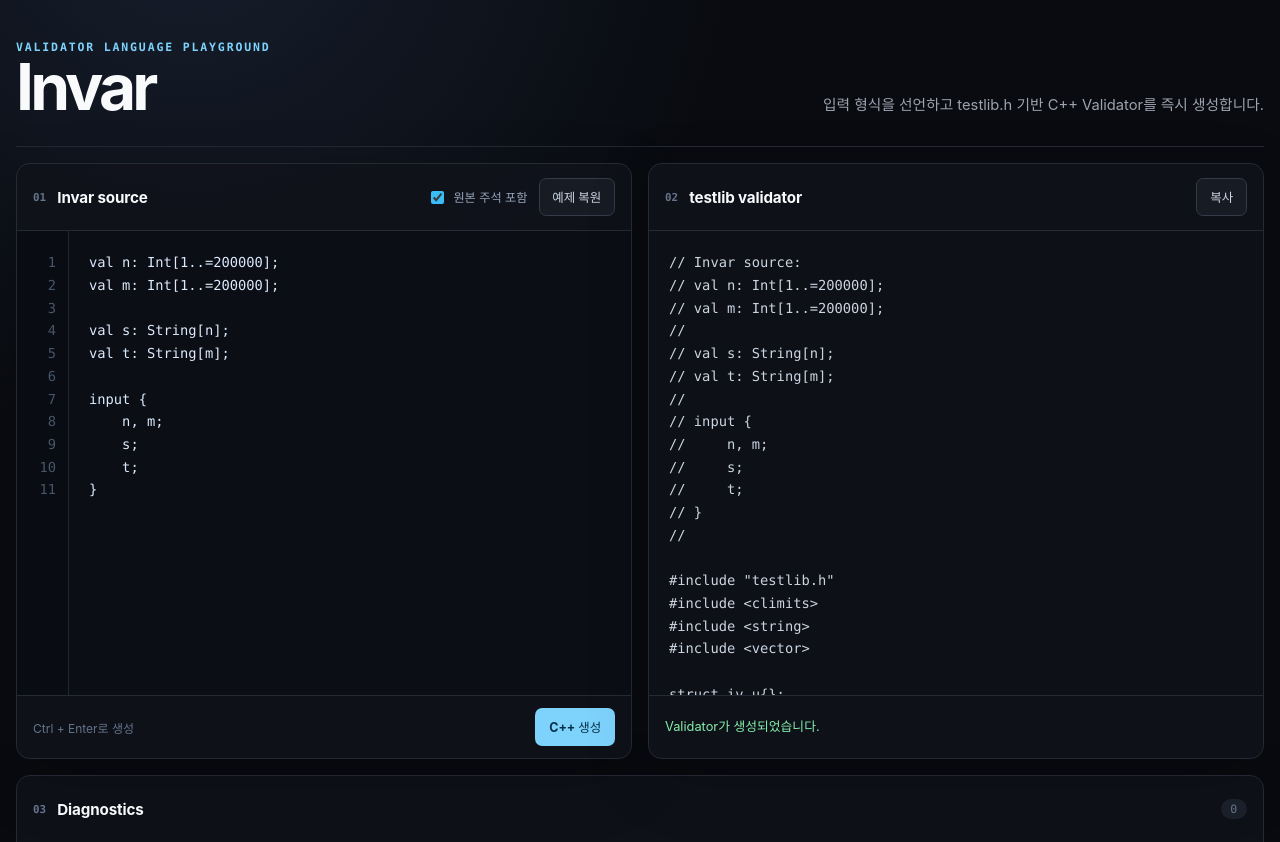
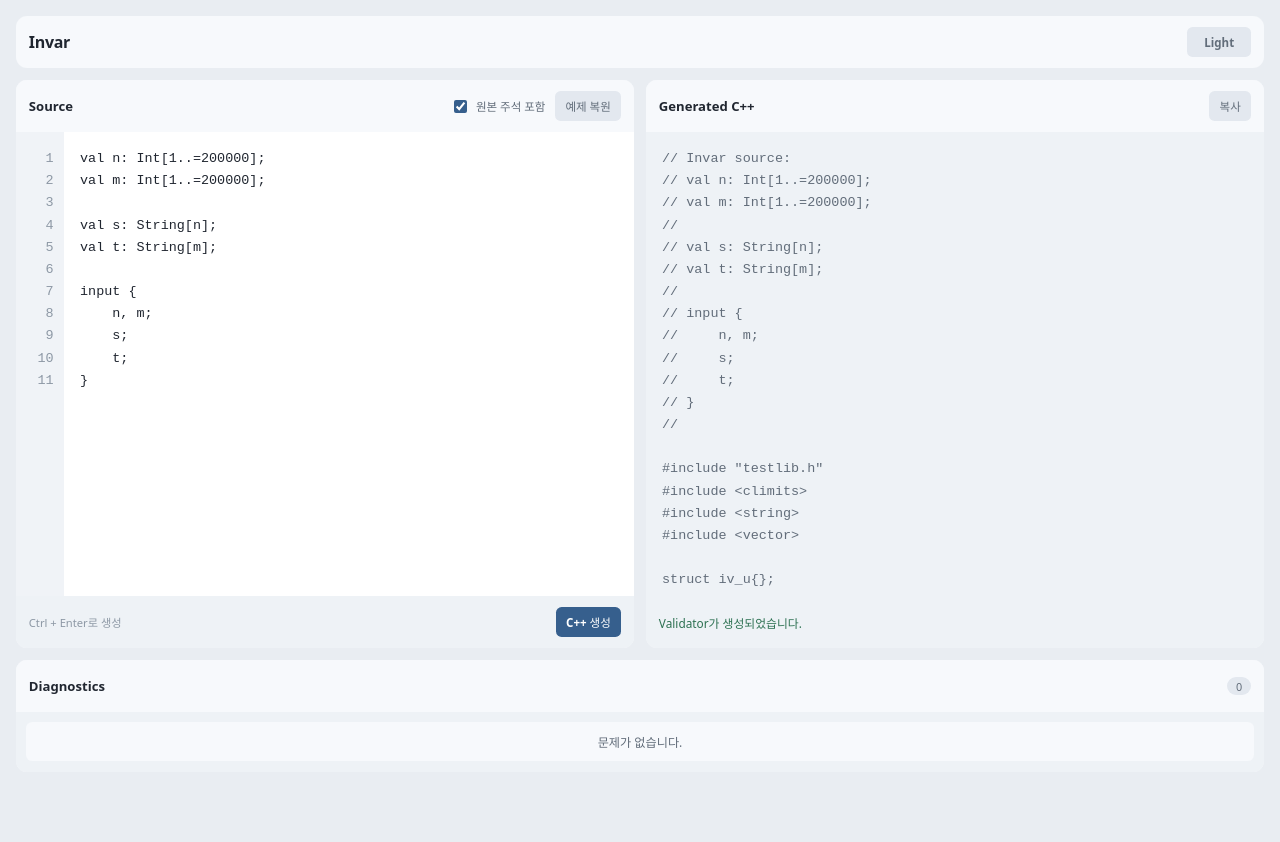
Before and after one commit to Cywohoy/Invar, a website built with Vite: page index.html in a window 1280 px wide. Shown: the top 842 px of the page. After the commit the page ends 812 px from the top, so only its background shows below. Built offline with nearby package versions, Linux system fonts and the light colour scheme; a web font is replaced by a local one.

Commit message:
change theme

```diff
--- a/src/main.ts
+++ b/src/main.ts
@@ -1,6 +1,7 @@
 import "./style.css";
 
 import { compile, type Diagnostic } from "./compiler";
+import { oppositeTheme, resolveTheme, type Theme } from "./theme";
 
 const EXAMPLE_SOURCE = `val n: Int[1..=200000];
 val m: Int[1..=200000];
@@ -21,23 +22,17 @@ if (app === null) {
 }
 
 app.innerHTML = `
-  <header class="site-header">
-    <div>
-      <p class="eyebrow">Validator language playground</p>
-      <h1>Invar</h1>
-    </div>
-    <p class="header-copy">
-      입력 형식을 선언하고 testlib.h 기반 C++ Validator를 즉시 생성합니다.
-    </p>
+  <header class="app-header">
+    <h1>Invar</h1>
+    <button id="theme-button" class="button button-secondary theme-button" type="button">
+      Theme
+    </button>
   </header>
 
   <main class="workspace">
     <section class="panel editor-panel" aria-labelledby="source-title">
       <div class="panel-header">
-        <div>
-          <span class="step">01</span>
-          <h2 id="source-title">Invar source</h2>
-        </div>
+        <h2 id="source-title">Source</h2>
         <div class="panel-actions">
           <label class="source-comment-option">
             <input id="source-comment-checkbox" type="checkbox" checked />
@@ -72,10 +67,7 @@ app.innerHTML = `
 
     <section class="panel output-panel" aria-labelledby="output-title">
       <div class="panel-header">
-        <div>
-          <span class="step">02</span>
-          <h2 id="output-title">testlib validator</h2>
-        </div>
+        <h2 id="output-title">Generated C++</h2>
         <button id="copy-button" class="button button-secondary" type="button" disabled>
           복사
         </button>
@@ -93,10 +85,7 @@ app.innerHTML = `
 
   <section class="diagnostics-section" aria-labelledby="diagnostics-title">
     <div class="diagnostics-heading">
-      <div>
-        <span class="step">03</span>
-        <h2 id="diagnostics-title">Diagnostics</h2>
-      </div>
+      <h2 id="diagnostics-title">Diagnostics</h2>
       <span id="diagnostic-count" class="diagnostic-count">0</span>
     </div>
     <ol id="diagnostics" class="diagnostics-list"></ol>
@@ -106,6 +95,7 @@ app.innerHTML = `
 const sourceEditor = element<HTMLTextAreaElement>("source-editor");
 const sourceLineNumbers = element<HTMLElement>("source-line-numbers");
 const outputEditor = element<HTMLTextAreaElement>("output-editor");
+const themeButton = element<HTMLButtonElement>("theme-button");
 const compileButton = element<HTMLButtonElement>("compile-button");
 const exampleButton = element<HTMLButtonElement>("example-button");
 const sourceCommentCheckbox = element<HTMLInputElement>("source-comment-checkbox");
@@ -116,6 +106,33 @@ const diagnosticsList = element<HTMLOListElement>("diagnostics");
 
 sourceEditor.value = EXAMPLE_SOURCE;
 let renderedLineCount = 0;
+const themePreference = window.matchMedia("(prefers-color-scheme: dark)");
+let currentTheme = resolveTheme(readStoredTheme(), themePreference.matches);
+
+function applyTheme(theme: Theme): void {
+  document.documentElement.dataset.theme = theme;
+  themeButton.textContent = theme === "dark" ? "Dark" : "Light";
+  themeButton.setAttribute(
+    "aria-label",
+    theme === "dark" ? "밝은 테마로 전환" : "어두운 테마로 전환",
+  );
+}
+
+function readStoredTheme(): string | null {
+  try {
+    return window.localStorage.getItem("invar-theme");
+  } catch {
+    return null;
+  }
+}
+
+function storeTheme(theme: Theme): void {
+  try {
+    window.localStorage.setItem("invar-theme", theme);
+  } catch {
+    // 저장소를 사용할 수 없어도 현재 페이지의 테마 전환은 유지한다.
+  }
+}
 
 function updateLineNumbers(): void {
   const lineCount = sourceEditor.value.split("\n").length;
@@ -207,6 +224,11 @@ sourceEditor.addEventListener("keydown", (event) => {
 });
 sourceEditor.addEventListener("input", updateLineNumbers);
 window.addEventListener("resize", updateLineNumbers);
+themeButton.addEventListener("click", () => {
+  currentTheme = oppositeTheme(currentTheme);
+  storeTheme(currentTheme);
+  applyTheme(currentTheme);
+});
 sourceCommentCheckbox.addEventListener("change", runCompiler);
 copyButton.addEventListener("click", () => {
   void copyOutput();
@@ -236,5 +258,6 @@ function element<T extends HTMLElement>(id: string): T {
   return value as T;
 }
 
+applyTheme(currentTheme);
 updateLineNumbers();
 runCompiler();
--- a/src/style.css
+++ b/src/style.css
@@ -1,10 +1,69 @@
+@font-face {
+  font-family: "Pretendard";
+  src: url("/fonts/PretendardVariable.woff2") format("woff2");
+  font-style: normal;
+  font-weight: 100 900;
+  font-display: swap;
+}
+
+@font-face {
+  font-family: "Casquare Code Std";
+  src: url("/fonts/CasquareCodeStd-Regular.ttf") format("truetype");
+  font-style: normal;
+  font-weight: 400;
+  font-display: swap;
+}
+
 :root {
-  font-family:
-    Inter, ui-sans-serif, system-ui, -apple-system, BlinkMacSystemFont, "Segoe UI",
-    sans-serif;
-  color: #e5e7eb;
-  background: #090b10;
+  color-scheme: light;
+  font-family: "Pretendard", system-ui, sans-serif;
+  color: #202630;
+  background: #e9edf2;
   font-synthesis: none;
+  --canvas: #e9edf2;
+  --surface: #f7f9fc;
+  --surface-muted: #eef2f6;
+  --editor: #ffffff;
+  --gutter: #f0f3f7;
+  --control: #e3e8ef;
+  --control-hover: #d7dee8;
+  --text: #202630;
+  --muted: #626d7a;
+  --subtle: #8d98a5;
+  --accent: #365f8d;
+  --accent-hover: #2b4f77;
+  --accent-text: #ffffff;
+  --success: #2d7152;
+  --error: #a54542;
+  --error-surface: #f6e4e2;
+  --warning: #8a6427;
+  --warning-surface: #f4ebd9;
+  --focus: #4c78a8;
+}
+
+:root[data-theme="dark"] {
+  color-scheme: dark;
+  color: #e5eaf0;
+  background: #10141a;
+  --canvas: #10141a;
+  --surface: #1a2028;
+  --surface-muted: #222a34;
+  --editor: #141a21;
+  --gutter: #1d242d;
+  --control: #2a3440;
+  --control-hover: #34404e;
+  --text: #e5eaf0;
+  --muted: #a7b1bc;
+  --subtle: #6f7a86;
+  --accent: #82a9d6;
+  --accent-hover: #9abbe0;
+  --accent-text: #13202e;
+  --success: #83c7a1;
+  --error: #ef9690;
+  --error-surface: #402b2c;
+  --warning: #e0bd7a;
+  --warning-surface: #393224;
+  --focus: #82a9d6;
 }
 
 * {
@@ -15,80 +74,59 @@ body {
   margin: 0;
   min-width: 20rem;
   min-height: 100vh;
-  background:
-    radial-gradient(circle at 15% -10%, rgb(64 92 136 / 24%), transparent 34rem),
-    #090b10;
+  color: var(--text);
+  background: var(--canvas);
+}
+
+button,
+textarea,
+input {
+  font: inherit;
 }
 
 #app {
-  width: min(100% - 2rem, 96rem);
+  width: min(100% - 2rem, 100rem);
   margin: 0 auto;
-  padding: 2rem 0 3rem;
+  padding: 1rem 0 2.5rem;
 }
 
-.site-header {
+.app-header {
   display: flex;
-  align-items: end;
+  align-items: center;
   justify-content: space-between;
-  gap: 2rem;
-  padding: 0.5rem 0 1.75rem;
-  border-bottom: 1px solid #232833;
-}
-
-.eyebrow {
-  margin: 0;
-  color: #7dd3fc;
-  font-family: ui-monospace, SFMono-Regular, Menlo, Consolas, monospace;
-  font-size: 0.72rem;
-  font-weight: 700;
-  letter-spacing: 0.16em;
-  text-transform: uppercase;
+  min-height: 3.25rem;
+  border-radius: 0.7rem;
+  padding: 0.65rem 0.8rem;
+  background: var(--surface);
 }
 
 h1,
-h2,
-p {
+h2 {
   margin: 0;
+  font-weight: 650;
 }
 
 h1 {
-  margin-top: 0.2rem;
-  color: #f8fafc;
-  font-size: clamp(2.2rem, 5vw, 4rem);
-  font-weight: 750;
-  letter-spacing: -0.06em;
-  line-height: 0.95;
+  font-size: 1rem;
+  letter-spacing: -0.02em;
 }
 
 h2 {
-  color: #f8fafc;
-  font-size: 0.95rem;
-  font-weight: 650;
-  letter-spacing: -0.01em;
-}
-
-.header-copy {
-  max-width: 28rem;
-  color: #9ca3af;
-  font-size: 0.92rem;
-  line-height: 1.6;
-  text-align: right;
+  font-size: 0.82rem;
 }
 
 .workspace {
   display: grid;
   grid-template-columns: repeat(2, minmax(0, 1fr));
-  gap: 1rem;
-  padding-top: 1rem;
+  gap: 0.75rem;
+  padding-top: 0.75rem;
 }
 
 .panel,
 .diagnostics-section {
   overflow: hidden;
-  border: 1px solid #252a35;
-  border-radius: 0.85rem;
-  background: rgb(16 19 27 / 88%);
-  box-shadow: 0 1.25rem 4rem rgb(0 0 0 / 18%);
+  border-radius: 0.7rem;
+  background: var(--surface);
 }
 
 .panel {
@@ -101,23 +139,9 @@ h2 {
   align-items: center;
   justify-content: space-between;
   gap: 1rem;
-  min-height: 4.2rem;
-  padding: 0.9rem 1rem;
-  border-bottom: 1px solid #252a35;
-}
-
-.panel-header > div,
-.diagnostics-heading > div {
-  display: flex;
-  align-items: center;
-  gap: 0.7rem;
-}
-
-.step {
-  color: #64748b;
-  font-family: ui-monospace, SFMono-Regular, Menlo, Consolas, monospace;
-  font-size: 0.68rem;
-  font-weight: 700;
+  min-height: 3.25rem;
+  padding: 0.65rem 0.8rem;
+  background: var(--surface);
 }
 
 .panel-actions,
@@ -127,18 +151,18 @@ h2 {
 }
 
 .panel-actions {
-  gap: 0.75rem;
+  gap: 0.6rem;
 }
 
 .source-comment-option {
   gap: 0.4rem;
-  color: #94a3b8;
-  font-size: 0.76rem;
+  color: var(--muted);
+  font-size: 0.72rem;
   white-space: nowrap;
 }
 
 .source-comment-option input {
-  accent-color: #38bdf8;
+  accent-color: var(--accent);
 }
 
 .code-editor {
@@ -149,11 +173,11 @@ h2 {
   border: 0;
   border-radius: 0;
   outline: none;
-  padding: 1.25rem;
-  color: #dbeafe;
-  background: #0b0e14;
-  font-family: "Cascadia Code", "SFMono-Regular", Consolas, monospace;
-  font-size: 0.86rem;
+  padding: 1rem;
+  color: var(--text);
+  background: var(--editor);
+  font-family: "Casquare Code Std", ui-monospace, monospace;
+  font-size: 0.84rem;
   line-height: 1.65;
   tab-size: 4;
 }
@@ -162,7 +186,7 @@ h2 {
   display: grid;
   grid-template-columns: auto minmax(0, 1fr);
   align-items: stretch;
-  background: #0b0e14;
+  background: var(--editor);
 }
 
 .source-editor {
@@ -174,14 +198,14 @@ h2 {
 }
 
 .line-numbers {
-  min-width: 3.25rem;
+  min-width: 3rem;
   overflow: hidden;
-  border-right: 1px solid #202632;
-  padding: 1.25rem 0.75rem;
-  color: #475569;
-  background: #090c12;
-  font-family: "Cascadia Code", "SFMono-Regular", Consolas, monospace;
-  font-size: 0.86rem;
+  padding: 1rem 0.65rem;
+  color: var(--subtle);
+  background: var(--gutter);
+  font-family: "Casquare Code Std", ui-monospace, monospace;
+  font-size: 0.84rem;
+  font-variant-numeric: tabular-nums;
   line-height: 1.65;
   text-align: right;
   white-space: pre;
@@ -189,20 +213,21 @@ h2 {
 }
 
 .code-editor:focus {
-  box-shadow: inset 0 0 0 1px #38bdf8;
+  outline: 2px solid var(--focus);
+  outline-offset: -2px;
 }
 
 .output-editor {
-  color: #cbd5e1;
-  background: #0d1017;
+  color: var(--muted);
+  background: var(--surface-muted);
   resize: none;
 }
 
 .editor-footer,
 .status {
-  min-height: 3.75rem;
-  border-top: 1px solid #252a35;
-  padding: 0.75rem 1rem;
+  min-height: 3.25rem;
+  padding: 0.65rem 0.8rem;
+  background: var(--surface-muted);
 }
 
 .editor-footer {
@@ -210,163 +235,154 @@ h2 {
   align-items: center;
   justify-content: space-between;
   gap: 1rem;
-  color: #64748b;
-  font-size: 0.75rem;
+  color: var(--subtle);
+  font-size: 0.7rem;
 }
 
 .status {
   display: flex;
   align-items: center;
-  color: #94a3b8;
-  font-size: 0.8rem;
+  color: var(--muted);
+  font-size: 0.74rem;
 }
 
 .status-success {
-  color: #86efac;
+  color: var(--success);
 }
 
 .status-error {
-  color: #fda4af;
+  color: var(--error);
 }
 
 .button {
-  border: 1px solid transparent;
-  border-radius: 0.45rem;
-  padding: 0.55rem 0.8rem;
-  font: inherit;
-  font-size: 0.78rem;
+  border: 0;
+  border-radius: 0.35rem;
+  padding: 0.45rem 0.65rem;
+  color: var(--muted);
+  background: var(--control);
+  font-size: 0.72rem;
   font-weight: 650;
   cursor: pointer;
   transition:
-    border-color 120ms ease,
-    background 120ms ease,
-    color 120ms ease;
+    background-color 100ms ease,
+    color 100ms ease;
+}
+
+.button:focus-visible,
+.source-comment-option input:focus-visible {
+  outline: 2px solid var(--focus);
+  outline-offset: 2px;
 }
 
 .button-primary {
-  color: #082f49;
-  background: #7dd3fc;
+  color: var(--accent-text);
+  background: var(--accent);
 }
 
 .button-primary:hover {
-  background: #bae6fd;
-}
-
-.button-secondary {
-  border-color: #343b49;
-  color: #cbd5e1;
-  background: #171b24;
+  background: var(--accent-hover);
 }
 
 .button-secondary:hover:not(:disabled) {
-  border-color: #475569;
-  color: #f8fafc;
-  background: #202632;
+  color: var(--text);
+  background: var(--control-hover);
 }
 
 .button:disabled {
   cursor: not-allowed;
-  opacity: 0.42;
+  opacity: 0.45;
+}
+
+.theme-button {
+  min-width: 4rem;
+  padding-inline: 0.55rem;
 }
 
 .diagnostics-section {
-  margin-top: 1rem;
+  margin-top: 0.75rem;
 }
 
 .diagnostic-count {
-  min-width: 1.65rem;
+  min-width: 1.5rem;
   border-radius: 999px;
-  padding: 0.2rem 0.5rem;
-  color: #64748b;
-  background: #1a1f29;
-  font-family: ui-monospace, SFMono-Regular, Menlo, Consolas, monospace;
-  font-size: 0.72rem;
+  padding: 0.12rem 0.42rem;
+  color: var(--muted);
+  background: var(--control);
+  font-size: 0.68rem;
+  font-variant-numeric: tabular-nums;
   text-align: center;
 }
 
 .diagnostic-count.has-items {
-  color: #fde68a;
-  background: #422006;
+  color: var(--warning);
+  background: var(--warning-surface);
 }
 
 .diagnostics-list {
   display: grid;
-  gap: 0.5rem;
+  gap: 0.4rem;
   margin: 0;
-  padding: 0.8rem;
+  padding: 0.65rem;
+  background: var(--surface-muted);
   list-style: none;
 }
 
 .diagnostic,
 .diagnostic-empty {
-  border-radius: 0.55rem;
-  padding: 0.75rem 0.85rem;
+  border-radius: 0.4rem;
+  padding: 0.65rem 0.7rem;
 }
 
 .diagnostic {
   display: grid;
   grid-template-columns: auto minmax(0, 1fr) auto;
   align-items: center;
-  gap: 0.8rem;
-  border: 1px solid #303644;
-  background: #11151d;
+  gap: 0.7rem;
+  background: var(--surface);
 }
 
 .diagnostic-error {
-  border-left: 3px solid #fb7185;
+  background: var(--error-surface);
 }
 
 .diagnostic-warning {
-  border-left: 3px solid #fbbf24;
+  background: var(--warning-surface);
 }
 
 .diagnostic-badge,
 .diagnostic-location {
-  font-family: ui-monospace, SFMono-Regular, Menlo, Consolas, monospace;
-  font-size: 0.68rem;
+  font-size: 0.66rem;
 }
 
 .diagnostic-badge {
-  color: #cbd5e1;
+  color: var(--muted);
   text-transform: uppercase;
 }
 
 .diagnostic-message {
-  color: #d1d5db;
-  font-size: 0.82rem;
+  color: var(--text);
+  font-size: 0.76rem;
 }
 
 .diagnostic-location {
-  color: #64748b;
+  color: var(--subtle);
 }
 
 .diagnostic-empty {
-  color: #64748b;
-  font-size: 0.82rem;
+  color: var(--muted);
+  background: var(--surface);
+  font-size: 0.76rem;
   text-align: center;
 }
 
-@media (max-width: 800px) {
+@media (max-width: 900px) {
   #app {
-    width: min(100% - 1rem, 96rem);
-    padding-top: 1rem;
-  }
-
-  .site-header {
-    display: block;
-  }
-
-  .header-copy {
-    margin-top: 1rem;
-    text-align: left;
+    width: min(100% - 1rem, 100rem);
+    padding-top: 0.5rem;
   }
 
   .workspace {
     grid-template-columns: 1fr;
-  }
-
-  .code-editor {
-    height: 28rem;
   }
 
   .diagnostic {
@@ -377,3 +393,15 @@ h2 {
     grid-column: 2;
   }
 }
+
+@media (max-width: 540px) {
+  .panel-header {
+    align-items: flex-start;
+    flex-direction: column;
+  }
+
+  .panel-actions {
+    width: 100%;
+    justify-content: space-between;
+  }
+}
--- /dev/null
+++ b/src/theme.ts
@@ -0,0 +1,15 @@
+export type Theme = "light" | "dark";
+
+export function resolveTheme(
+  storedTheme: string | null,
+  prefersDark: boolean,
+): Theme {
+  if (storedTheme === "light" || storedTheme === "dark") {
+    return storedTheme;
+  }
+  return prefersDark ? "dark" : "light";
+}
+
+export function oppositeTheme(theme: Theme): Theme {
+  return theme === "dark" ? "light" : "dark";
+}
```
Also changed, not shown: IMPLEMENTATION_PLAN.md (+3 -0 lines), index.html (+1 -0 lines), public/fonts/CasquareCode-OFL.txt (added, +92 -0 lines), public/fonts/Pretendard-OFL.txt (added, +94 -0 lines), tests/theme.test.ts (added, +20 -0 lines), 2 other files.
